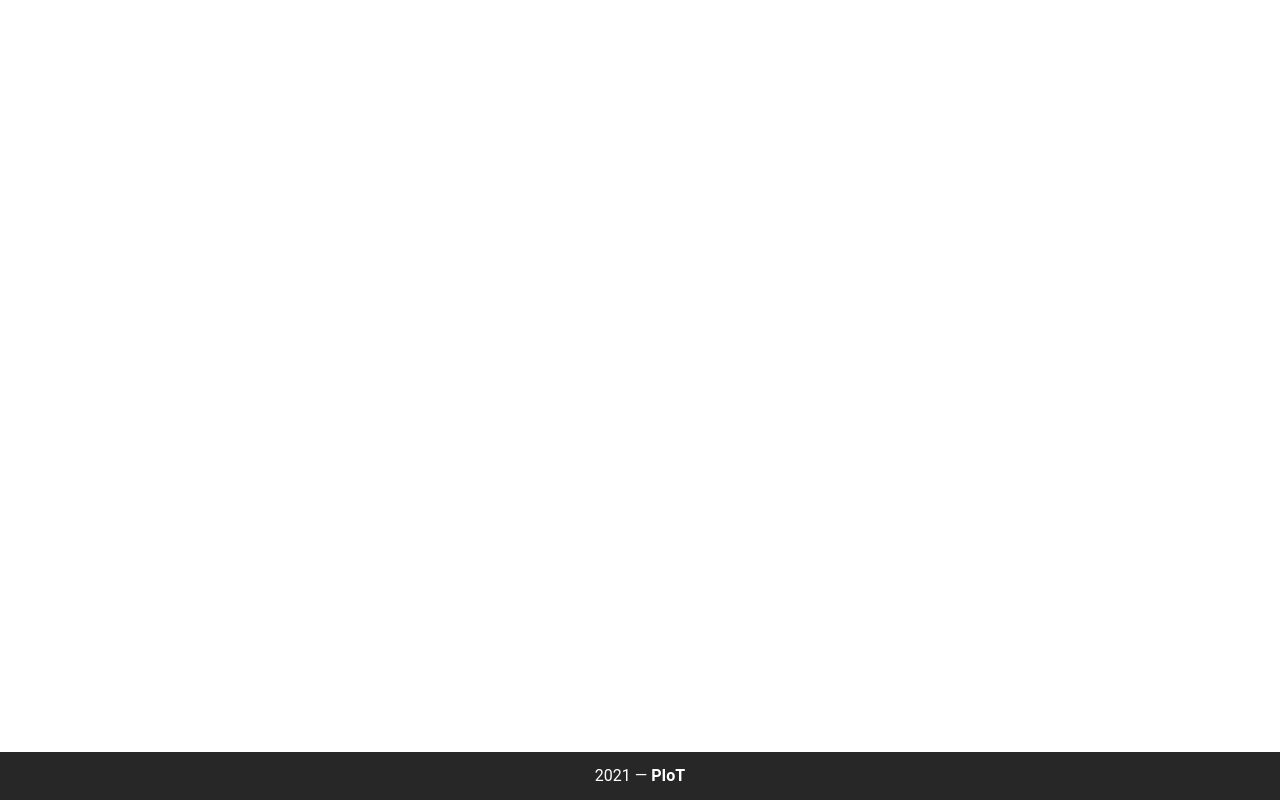
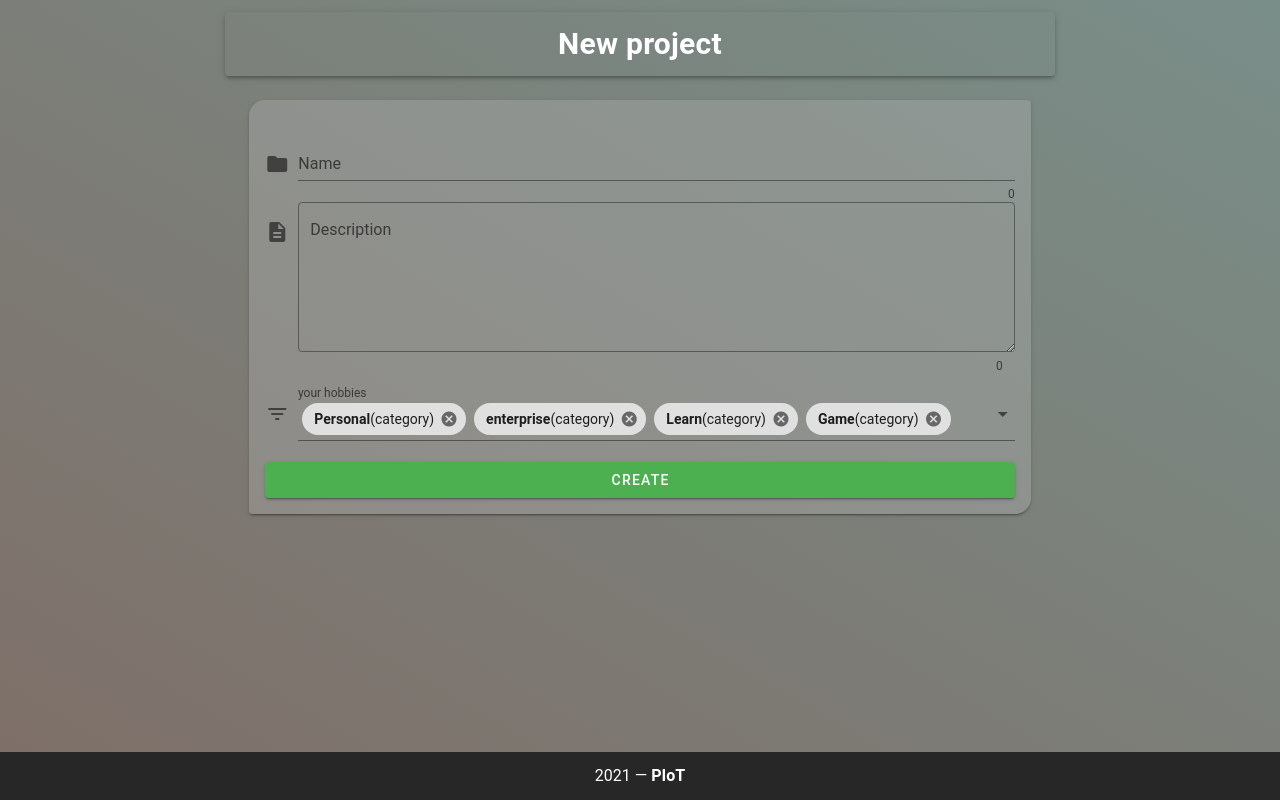
Before and after one commit to Eskantu/practica-vue, a Vue app in the folder Front-end/: page /New in a window 1280 px wide. Built offline with nearby package versions, Linux system fonts and the light colour scheme; a small style sheet from the web is missing.

Commit message:
Creacio de vista nuevo proyecto

```diff
--- a/Front-end/src/router/index.js
+++ b/Front-end/src/router/index.js
@@ -9,6 +9,13 @@ const routes = [
     name: "Home",
     component: () =>
       import(/* webpackChunkName: "about" */ "../views/Home.vue"),
+    // meta: { requiresAuth: true }
+  },
+  {
+    path: "/New",
+    name: "New",
+    component: () =>
+      import(/* webpackChunkName: "about" */ "../views/New.vue"),
     // meta: { requiresAuth: true }
   },
   {
--- /dev/null
+++ b/Front-end/src/views/New.vue
@@ -0,0 +1,144 @@
+<template>
+  <div class="jumbotron-eskantu" fluid fill-height>
+    <v-col offset-md="2" md="8" class="text-md-center">
+      <v-card id="v-card" dark class="elevation-3">
+        <v-card-title><h2>New project</h2> </v-card-title>
+      </v-card>
+      <v-col>
+        <v-container>
+          <v-card
+            :shaped="true"
+            id="v-card-form"
+            offset-md="2"
+            md="8"
+            class="text-md-center elevatiom-3"
+          >
+            <v-card-title> </v-card-title>
+            <v-card-text>
+              <v-form>
+                <v-text-field
+                  color="withe"
+                  prepend-icon="folder"
+                  counter
+                  label="Name"
+                ></v-text-field>
+                <v-textarea
+                  color="withe"
+                  outlined
+                  prepend-icon="description"
+                  counter
+                  label="Description"
+                ></v-textarea>
+                <v-combobox
+                  color="withe"
+                  v-model="chips"
+                  :items="items"
+                  chips
+                  clearable
+                  multiple
+                  label="your hobbies"
+                  prepend-icon="filter_list"
+                >
+                  <template
+                    v-slot:selection="{ attrs, item, select, selected }"
+                  >
+                    <v-chip
+                      v-bind="attrs"
+                      :input-value="selected"
+                      close
+                      @click="select"
+                      @click:close="remove(item)"
+                    >
+                      <strong>{{ item }}</strong>
+                      <span>(category)</span>
+                    </v-chip>
+                  </template>
+                </v-combobox>
+                <v-btn dark block color="green">Create</v-btn>
+              </v-form>
+            </v-card-text>
+          </v-card>
+        </v-container>
+      </v-col>
+    </v-col>
+  </div>
+</template>
+
+<script>
+export default {
+  data: () => ({
+    chips: ["Personal", "enterprise", "Learn", "Game"],
+    items: ["Streaming", "Eating"],
+    loading: false,
+    search: "",
+    selected: [],
+  }),
+
+  computed: {
+    allSelected() {
+      return this.selected.length === this.items.length;
+    },
+    categories() {
+      const search = this.search.toLowerCase();
+
+      if (!search) return this.items;
+
+      return this.items.filter((item) => {
+        const text = item.text.toLowerCase();
+
+        return text.indexOf(search) > -1;
+      });
+    },
+    selections() {
+      const selections = [];
+
+      for (const selection of this.selected) {
+        selections.push(selection);
+      }
+
+      return selections;
+    },
+  },
+
+  watch: {
+    selected() {
+      this.search = "";
+    },
+  },
+
+  methods: {
+    remove(item) {
+      this.chips.splice(this.chips.indexOf(item), 1);
+      this.chips = [...this.chips];
+    },
+  },
+};
+</script>
+
+<style lang="scss" scoped>
+.jumbotron-eskantu {
+  background: linear-gradient(
+    to top right,
+    rgba(71, 51, 41, 0.7),
+    rgba(65, 94, 86, 0.7)
+  );
+  background-size: cover;
+  height: 100%;
+  #v-card {
+    background-color: transparent;
+    .v-card__title {
+      h2 {
+        margin: 0px auto;
+      }
+    }
+  }
+  #v-card-form {
+    background-color: rgba(185, 185, 185, 0.322);
+    .v-card__text {
+      p {
+        margin: 0px auto;
+      }
+    }
+  }
+}
+</style>
```
